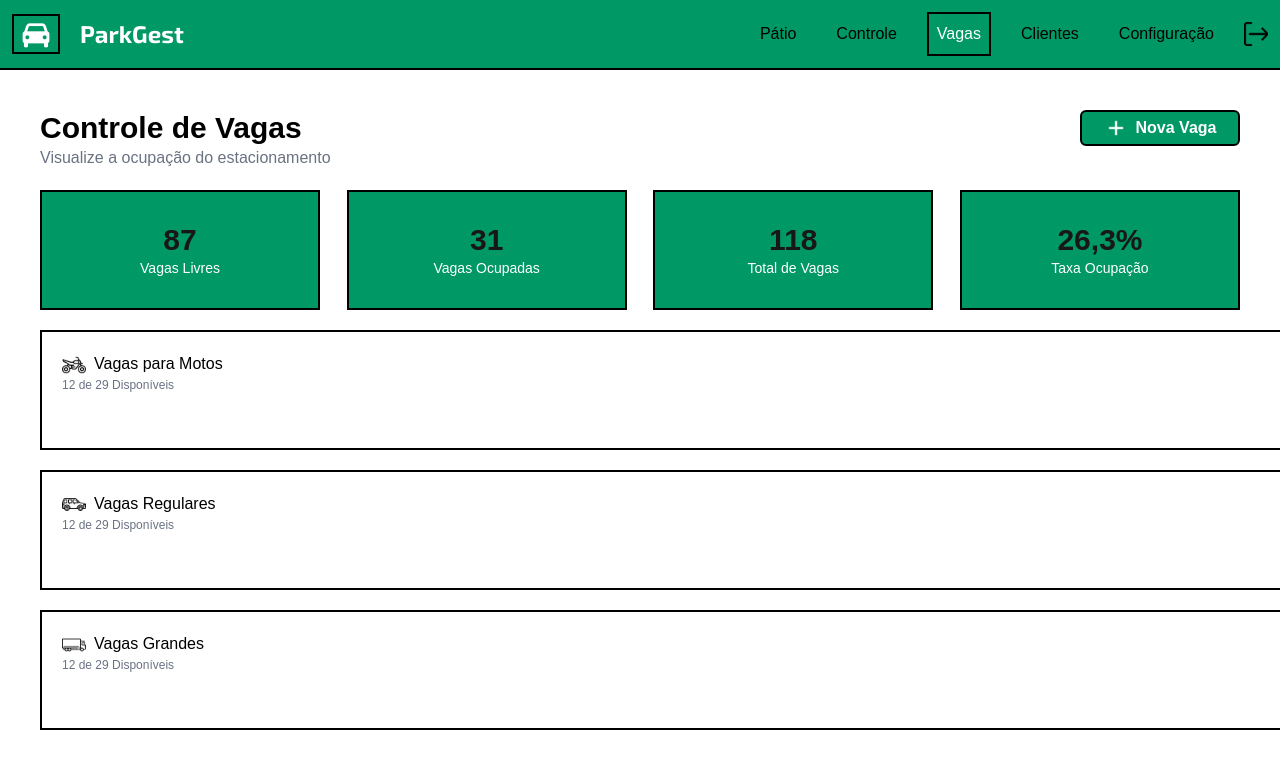
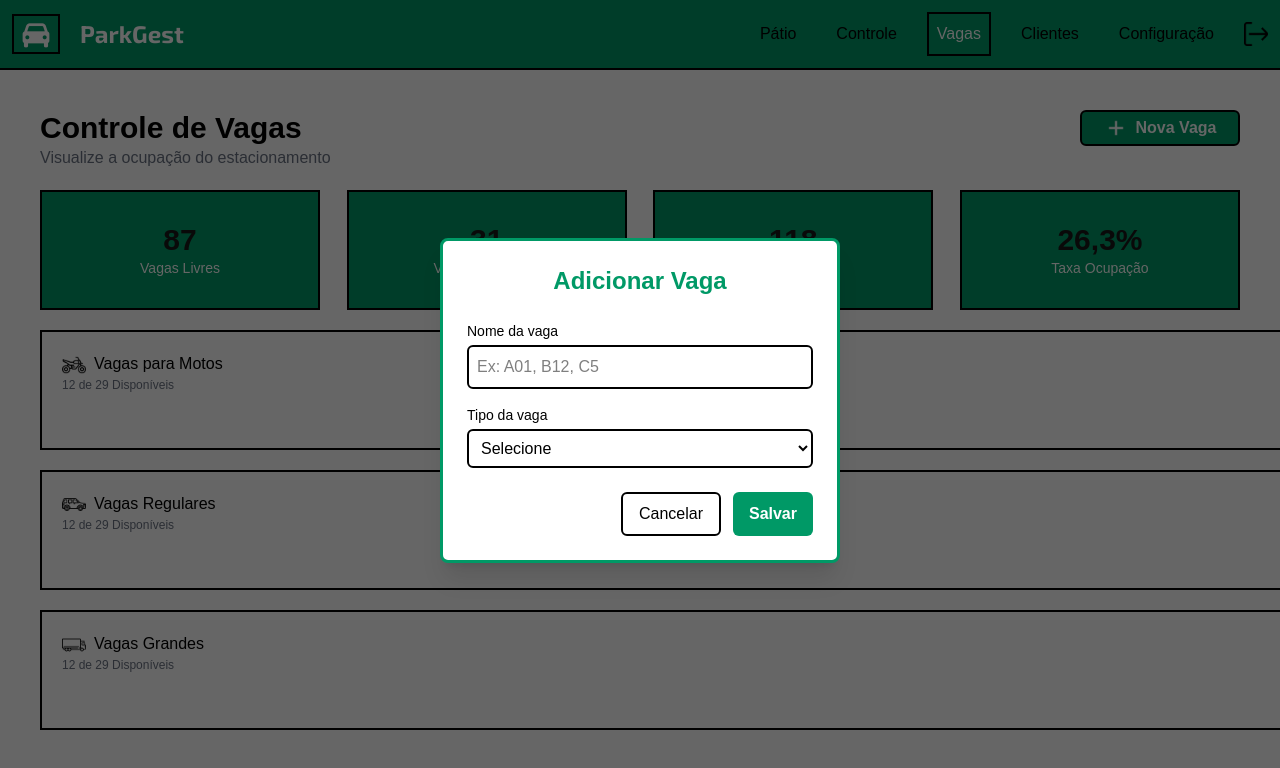
Before and after one commit to AndreNobree/ParkGest-front, a Next.js app: page /vagas in a window 1280 px wide. Both pictures are taken after a click on the button "Nova Vaga". Shown: the top 768 px of the page. Built offline with nearby package versions, Linux system fonts and the light colour scheme.

Commit message:
criação de popup para adicinar vagas na tela de vagas

```diff
--- a/app/vagas/page.tsx
+++ b/app/vagas/page.tsx
@@ -1,23 +1,87 @@
 "use client";
 
+import { useState } from "react";
 import Header from '../../componets/header';
 
 export default function Vagas() {
+    const [open, setOpen] = useState(false);
     return (
-        <div className='w-full min-h-screen bg-white'>
-            <Header />
-            <div className='w-full mt-10 flex justify-between'>
+        <div className="w-full min-h-screen bg-white relative">
+        <Header />
+
+            <div className="w-full mt-10 flex justify-between">
                 <div className="w-7xl pl-10">
-                    <h1 className="text-3xl font-bold text-left text-black">Controle de Vagas</h1>
-                    <p className='text-gray-500'>Visualize a ocupação do estacionamento</p>
+                <h1 className="text-3xl font-bold text-left text-black">
+                    Controle de Vagas
+                </h1>
+                <p className="text-gray-500">
+                    Visualize a ocupação do estacionamento
+                </p>
                 </div>
+
                 <div>
-                    <button className='w-40 p-1 mr-10 border-2 border-black rounded-md flex items-center justify-center bg-emerald-600 text-white font-bold cursor-pointer hover:bg-emerald-700'>
-                        <img src="/mais.png" className='w-6 h-6 mr-2'></img>
-                        Nova Vaga
-                    </button>
+                <button
+                    onClick={() => setOpen(true)}
+                    className="w-40 p-1 mr-10 border-2 border-black rounded-md flex items-center justify-center bg-emerald-600 text-white font-bold cursor-pointer hover:bg-emerald-700"
+                >
+                    <img src="/mais.png" className="w-6 h-6 mr-2" />
+                    Nova Vaga
+                </button>
                 </div>
             </div>
+            {open && (
+                <>
+                <div
+                    className="fixed inset-0 bg-black/60 z-40"
+                    onClick={() => setOpen(false)}
+                />
+
+                <div className="fixed inset-0 z-50 flex items-center justify-center">
+                    <div className="bg-white w-100 rounded-lg border-3 border-emerald-600 p-6 shadow-xl">
+
+                    <h2 className="text-2xl font-bold text-emerald-600 mb-6 text-center">
+                        Adicionar Vaga
+                    </h2>
+
+                    <div className="mb-4">
+                        <label className="block text-sm font-medium text-black mb-1">
+                        Nome da vaga
+                        </label>
+                        <input
+                        type="text"
+                        placeholder="Ex: A01, B12, C5"
+                        className="text-black w-full p-2 border-2 border-black rounded-md outline-none focus:border-emerald-600"
+                        />
+                    </div>
+
+                    <div className="mb-6">
+                        <label className="block text-sm font-medium text-black mb-1">
+                        Tipo da vaga
+                        </label>
+                        <select className="text-black w-full p-2 border-2 border-black rounded-md outline-none focus:border-emerald-600">
+                        <option value="">Selecione</option>
+                        <option value="moto">Vagas para Motos</option>
+                        <option value="carro">Vagas para Carros</option>
+                        <option value="caminhao">Vagas para Caminhões</option>
+                        </select>
+                    </div>
+
+                    <div className="flex justify-end gap-3">
+                        <button
+                        onClick={() => setOpen(false)}
+                        className="px-4 py-2 border-2 border-black text-black cursor-pointer rounded-md hover:bg-gray-100"
+                        >
+                        Cancelar
+                        </button>
+                        <button className="px-4 py-2 bg-emerald-600 text-white font-bold rounded-md cursor-pointer hover:bg-emerald-700">
+                        Salvar
+                        </button>
+                    </div>
+
+                    </div>
+                </div>
+                </>
+            )}
 
             <div className='w-full mt-5 flex justify-between align-center px-10 gap-5'>
                 <div className='w-70 h-30 border-2 border-black  bg-emerald-600 flex flex-col justify-center items-center'>
```
